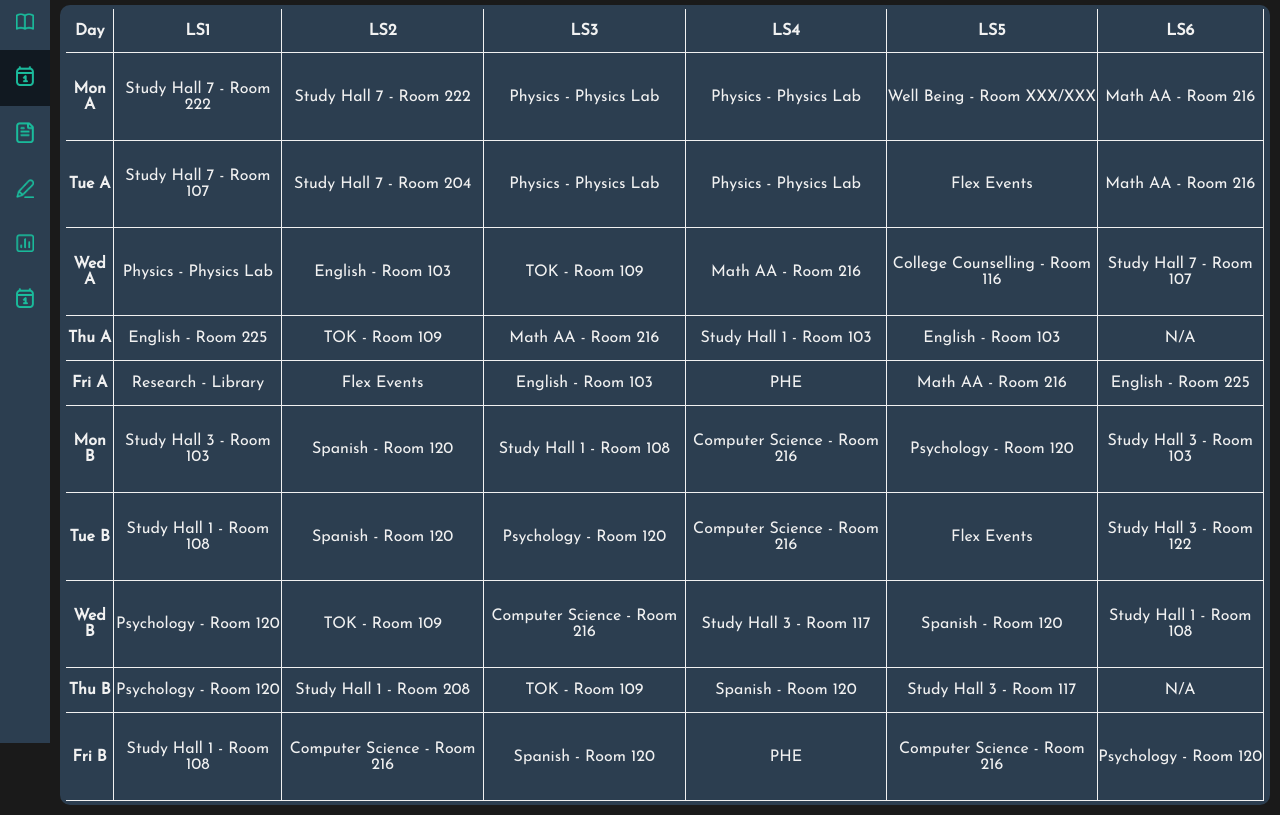
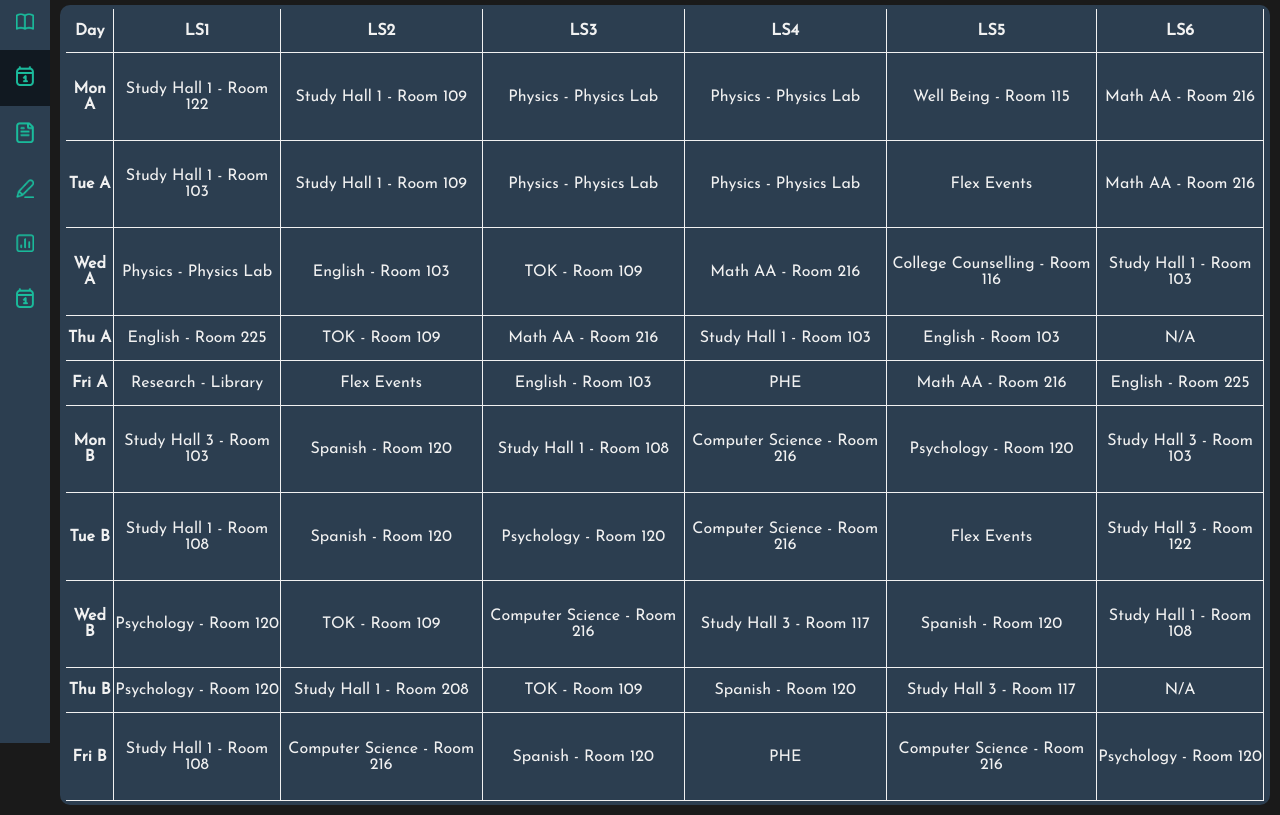
Before and after one commit to BioSide13/school-manager, a plain HTML site: page schedule_page/schedule.html in a window 1280 px wide. Shown: the part 57-872 px from the top of the page. Drawn offline with Linux system fonts and the light colour scheme.

Commit message:
Update schedule.html

```diff
--- a/schedule_page/schedule.html
+++ b/schedule_page/schedule.html
@@ -32,17 +32,17 @@
                 </tr>
                 <tr>
                     <th>Mon A</th>
-                    <td>Study Hall 7 - Room 222</td>
-                    <td>Study Hall 7 - Room 222</td>
+                    <td>Study Hall 1 - Room 122</td>
+                    <td>Study Hall 1 - Room 109</td>
                     <td>Physics - Physics Lab</td>
                     <td>Physics - Physics Lab</td>
-                    <td>Well Being - Room XXX/XXX</td>
+                    <td>Well Being - Room 115</td>
                     <td>Math AA - Room 216</td>
                 </tr>
                 <tr>
                     <th>Tue A</th>
-                    <td>Study Hall 7 - Room 107</td>
-                    <td>Study Hall 7 - Room 204</td>
+                    <td>Study Hall 1 - Room 103</td>
+                    <td>Study Hall 1 - Room 109</td>
                     <td>Physics - Physics Lab</td>
                     <td>Physics - Physics Lab</td>
                     <td>Flex Events</td>
@@ -55,7 +55,7 @@
                     <td>TOK - Room 109</td>
                     <td>Math AA - Room 216</td>
                     <td>College Counselling - Room 116</td>
-                    <td>Study Hall 7 - Room 107</td>
+                    <td>Study Hall 1 - Room 103</td>
                 </tr>
                 <tr>
                     <th>Thu A</th>
```
